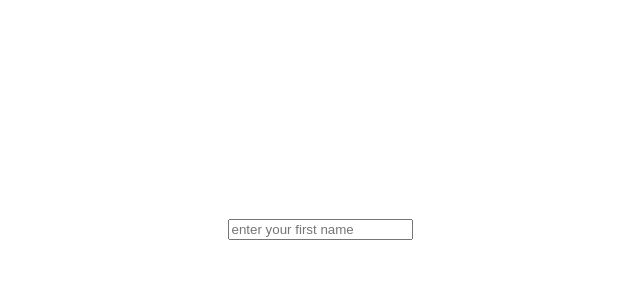
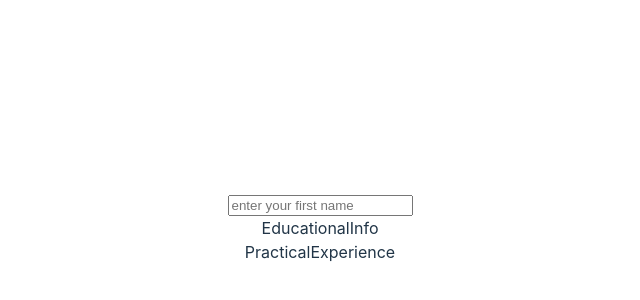
Before and after one commit to SalamanderCtesiphon/cvreactapp, a React (Vite) app: page / in a window 1280 px wide. Shown: the part 172-472 px from the top of the page, without its empty margins (320-960 px from the left). Built offline with nearby package versions, Linux system fonts and the light colour scheme.

Commit message:
created the other components for the app

```diff
--- a/src/App.jsx
+++ b/src/App.jsx
@@ -1,6 +1,8 @@
 
 import './App.css'
+import EducationalInfo from './components/EducationalInfo'
 import GeneralInfo from './components/GeneralInfo'
+import PracticalExperience from './components/PracticalExperience'
 
 function App() {
 
@@ -8,6 +10,8 @@ function App() {
   return (
     <>
     <GeneralInfo />
+    <EducationalInfo />
+    <PracticalExperience />
     </>
   )
 }
--- /dev/null
+++ b/src/components/EducationalInfo.jsx
@@ -0,0 +1,9 @@
+import React from 'react'
+
+function EducationalInfo() {
+  return (
+    <div>EducationalInfo</div>
+  )
+}
+
+export default EducationalInfo
--- /dev/null
+++ b/src/components/PracticalExperience.jsx
@@ -0,0 +1,9 @@
+import React from 'react'
+
+function PracticalExperience() {
+  return (
+    <div>PracticalExperience</div>
+  )
+}
+
+export default PracticalExperience
```
